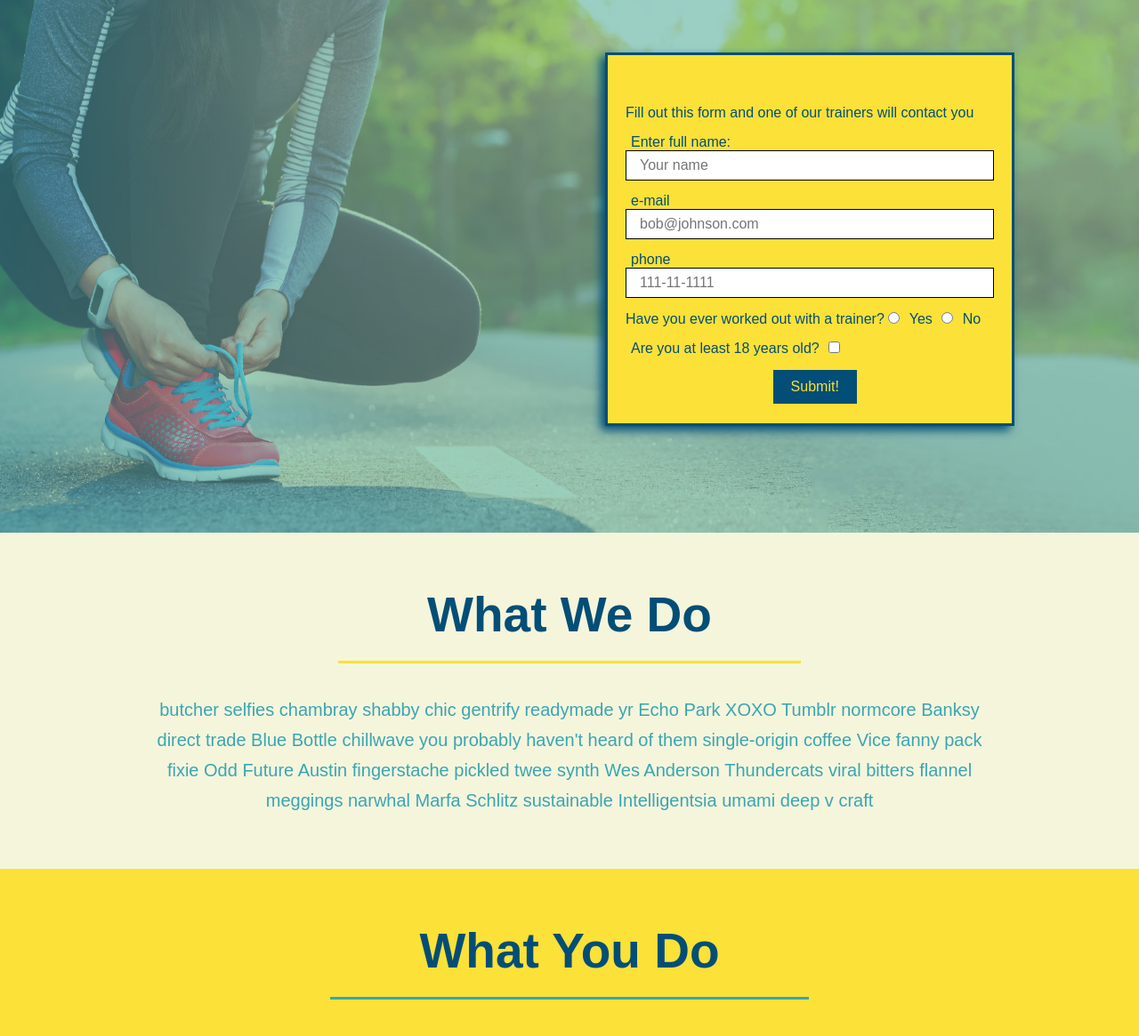
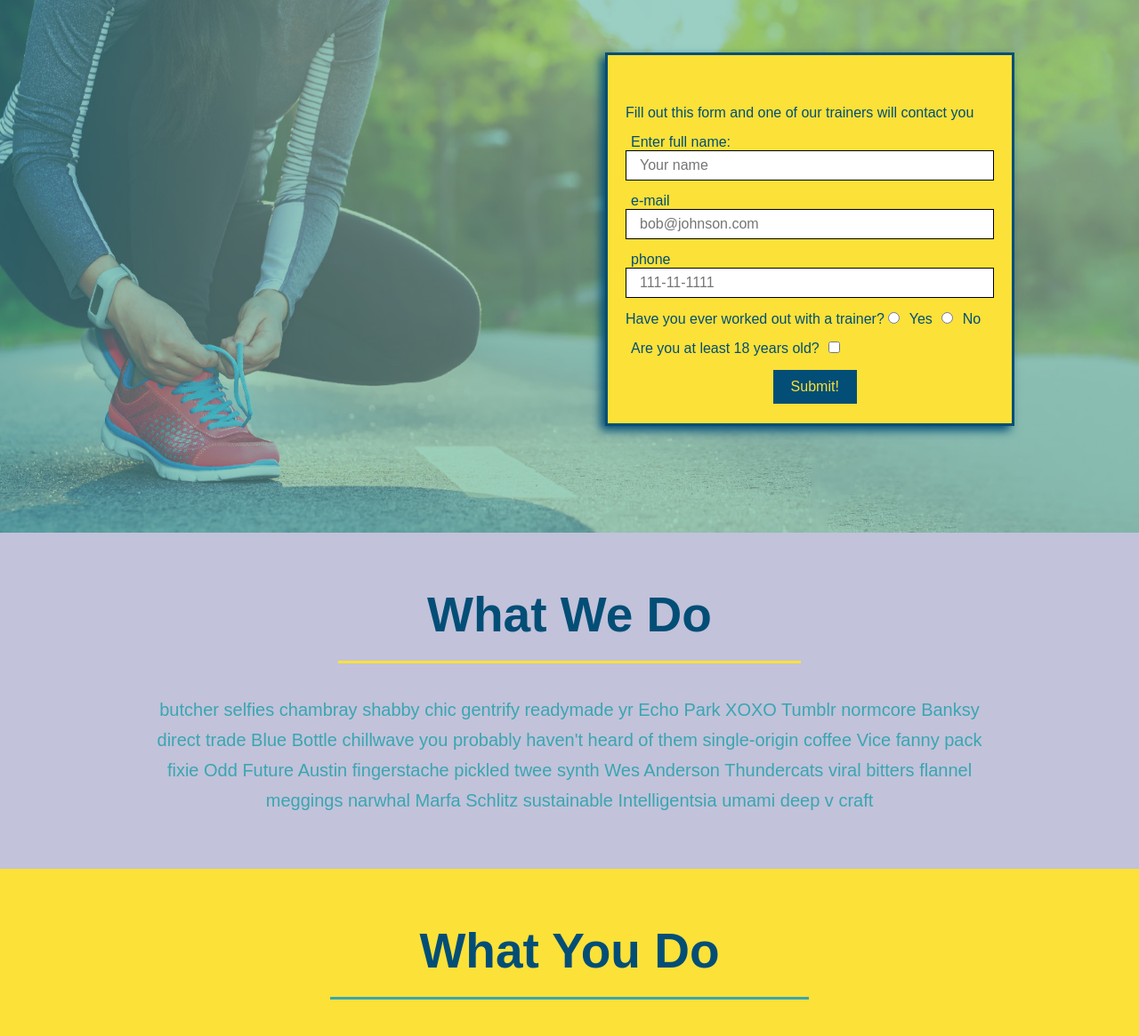
Before and after one commit to kaheela/run-buddy, a PHP site: page / in a window 1280 px wide. Shown: the part 83-1248 px from the top of the page at 89% size. Run offline with PHP 8.4, Linux system fonts and the light colour scheme.

```diff
--- a/assets/style.css
+++ b/assets/style.css
@@ -10,7 +10,7 @@ to elements only in specific cases, such as a <h1><ul><li> */
   }
 
 body {
-    background-color: beige;
+    background-color: rgb(194, 194, 218);
     font-family: Arial, Helvetica, sans-serif;
     color:#024e76;
 }
```
